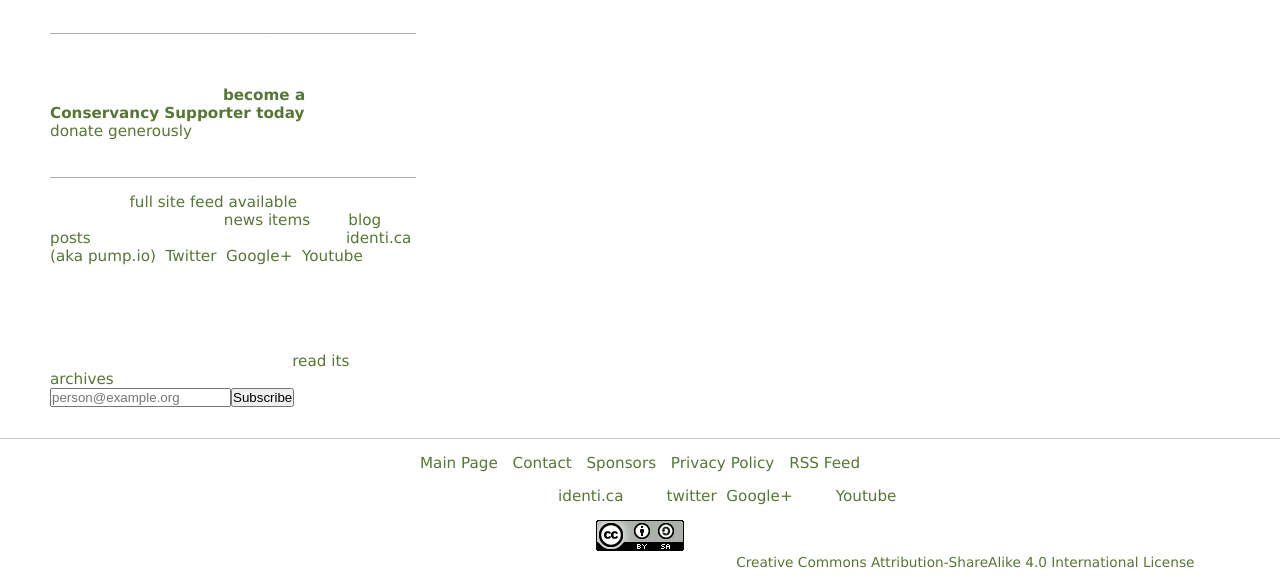
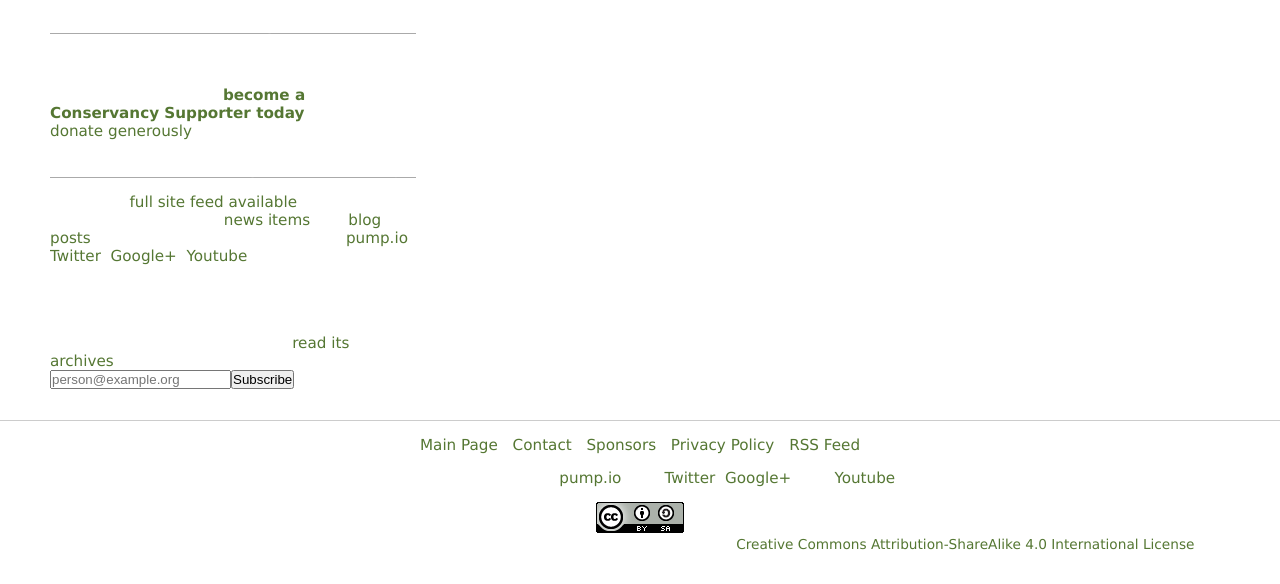
Before and after one commit to stain/conservancy-website, a Django app: template www/conservancy/templates/frontpage.html in a window 1280 px wide. Shown: the part 636-1220 px from the top of the page. After the commit the page ends 1186 px from the top, so only its background shows below. Run offline with Django 3.2, Linux system fonts and the light colour scheme; the template is opened without the code that fills it, so the values that code supplies are empty.

Commit message:
Be consistent about names of social networks.
Also, a grammar fix.

```diff
--- a/www/conservancy/templates/base_conservancy.html
+++ b/www/conservancy/templates/base_conservancy.html
@@ -63,8 +63,8 @@
     <div id="conservancyfooter">
       <p><a href="/">Main Page</a> | <a href="/about/contact/">Contact</a> | <a href="/sponsors/">Sponsors</a> | <a href="/privacy-policy/">Privacy Policy</a> | <a href="/feeds/omnibus/">RSS Feed</a></p>
       <p>Follow Conservancy
-      on <a href="https://identi.ca/conservancy">identi.ca</a>,
-      and <a href="https://twitter.com/conservancy">twitter</a>, <a href="https://plus.google.com/104268783278405704634/">Google+</a>,
+      on <a href="https://identi.ca/conservancy">pump.io</a>,
+      and <a href="https://twitter.com/conservancy">Twitter</a>, <a href="https://plus.google.com/104268783278405704634/">Google+</a>,
       and <a href="https://www.youtube.com/channel/UCUEeuNvX2UyTTyTYXR9dm_A">Youtube</a>.</p>
       <p class="copyright_info">
       <a rel="license" href="https://creativecommons.org/licenses/by-sa/4.0"><img alt="Creative Commons License" style="border-width:0" src="/img/cc-by-sa_88x31.png" /></a>
--- a/www/conservancy/templates/frontpage.html
+++ b/www/conservancy/templates/frontpage.html
@@ -44,11 +44,11 @@
 <p>There is a <a href="/feeds/omnibus/">full site feed available</a> (as
   well as separate feeds for the <a href="/feeds/news/">news items</a> and
   <a href="/feeds/blog/">blog posts</a>).  You can follow Conservancy
- on <a href="https://identi.ca/conservancy">identi.ca (aka pump.io)</a>,
+ on <a href="https://identi.ca/conservancy">pump.io</a>,
   <a href="https://twitter.com/conservancy">Twitter</a>, <a href="https://plus.google.com/104268783278405704634/">Google+</a>,
       <a href="https://www.youtube.com/channel/UCUEeuNvX2UyTTyTYXR9dm_A">Youtube</a>,
       and probably can be found on whatever social network you prefer.  Look
-      for everywhere and follow us!</p>
+      for us everywhere and follow us!</p>
 
 <p>
     <span id="subbox">
```
